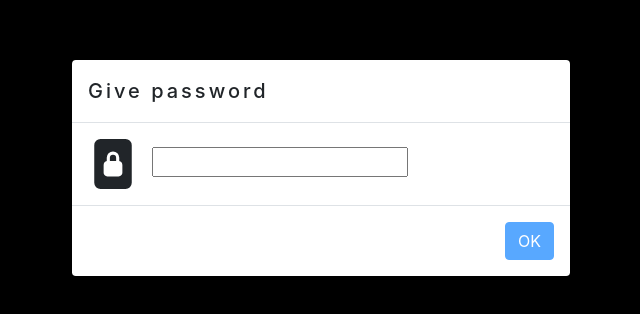
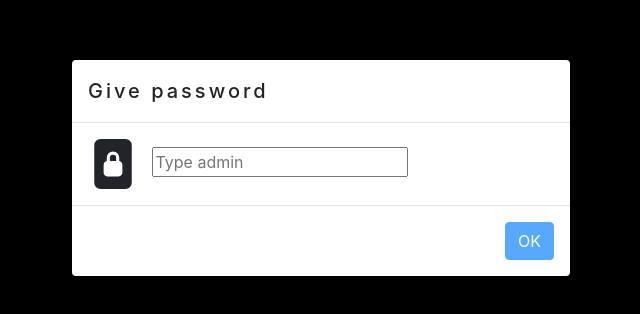
Before and after one commit to harpreetsingh19/whatsapp_chat_viewer, a Vue app: page / in a window 1280 px wide. Shown: the part 232-546 px from the top of the page, without its empty margins (319-959 px from the left). Built offline with nearby package versions, Linux system fonts and the light colour scheme.

Commit message:
placeholder

```diff
--- a/src/App.vue
+++ b/src/App.vue
@@ -17,7 +17,7 @@
   <path d="M12 0H4a2 2 0 0 0-2 2v12a2 2 0 0 0 2 2h8a2 2 0 0 0 2-2V2a2 2 0 0 0-2-2zm-2 6v1.076c.54.166 1 .597 1 1.224v2.4c0 .816-.781 1.3-1.5 1.3h-3c-.719 0-1.5-.484-1.5-1.3V8.3c0-.627.46-1.058 1-1.224V6a2 2 0 1 1 4 0z"/>
 </svg>
 &nbsp;
-      <input type="password" v-model="pass"  @mouseleave="validate"/>
+      <input placeholder="Type admin" type="password" v-model="pass"  @mouseleave="validate"/>
     </b-modal>
     <reader v-if="viewContent"></reader>
   </div>
```
